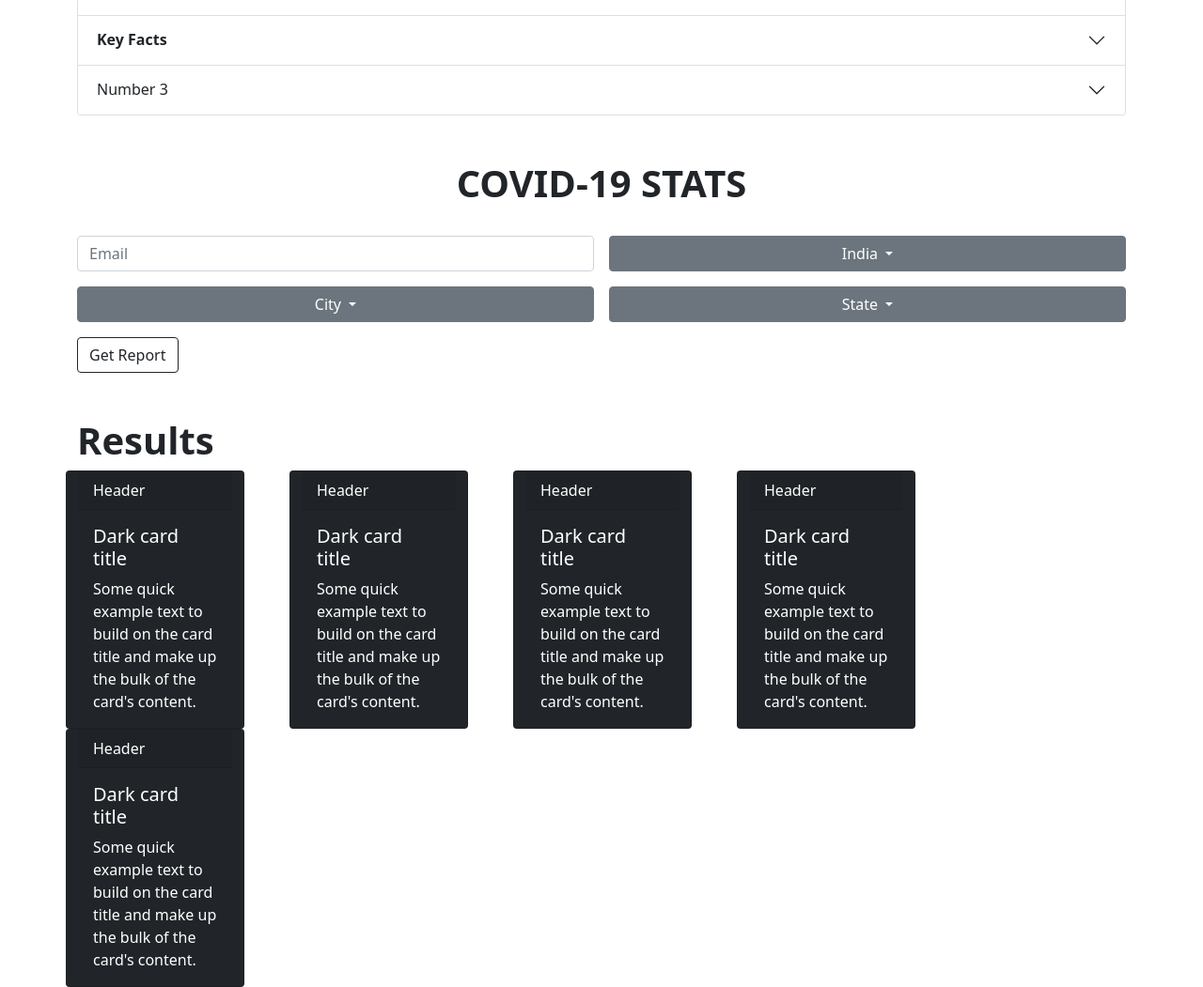
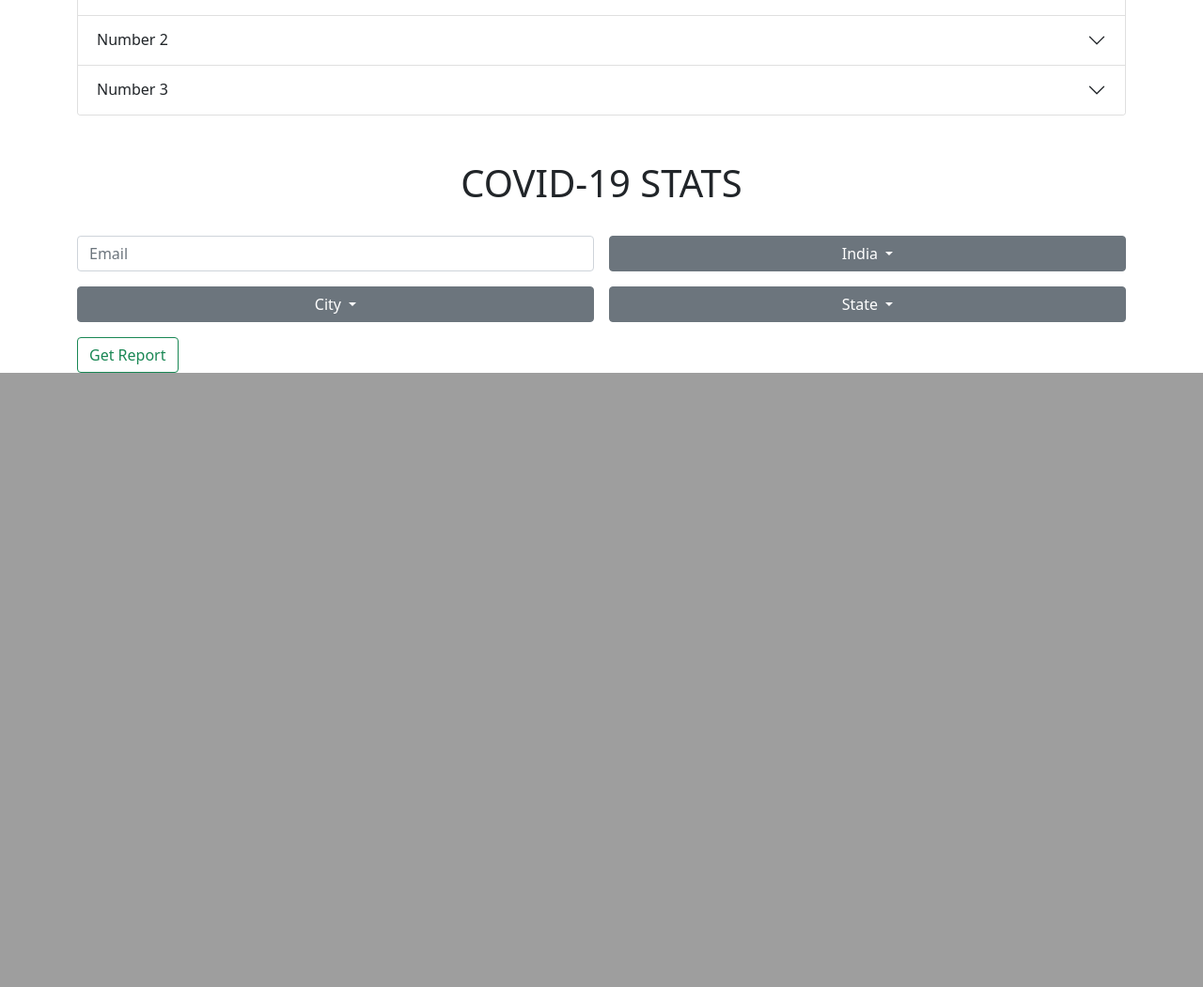
Before and after one commit to CEMK-SKR/covid19-tracker-using-flask-and-rapid-api, a Flask app: page / in a window 1280 px wide. Shown: the part 719-1770 px from the top of the page at 94% size. After the commit the page ends 1116 px from the top, so only its background shows below. Run offline with Flask 2, Linux system fonts and the light colour scheme.

Commit message:
Update index.html

```diff
--- a/Covid-19/templates/index.html
+++ b/Covid-19/templates/index.html
@@ -21,7 +21,7 @@
                 <h2 class="accordion-header" id="headingOne">
                     <button class="accordion-button" type="button" data-bs-toggle="collapse" data-bs-target="#collapseOne"
                         aria-expanded="true" aria-controls="collapseOne">
-                        <strong>Coronavirus Disease 2019 (COVID-19)</strong>
+                        Coronavirus Disease 2019 (COVID-19)
                     </button>
                 </h2>
                 <div id="collapseOne" class="accordion-collapse collapse show" aria-labelledby="headingOne"
@@ -31,14 +31,11 @@
                             <img src="https://www.cdc.gov/dotw/covid-19/images/main_928px.jpg" class="card-img custom-height" alt="Covid">
                             <div class="card-img-overlay">
                                 <h5 class="card-title">Card title</h5>
-                                <p class="card-text"><strong>COVID-19</strong> is a respiratory disease caused by <strong>SARS-CoV-2</strong>, a new coronavirus discovered
-                                     in 2019. The virus is thought to spread mainly from person to person through respiratory droplets produced when an infected person coughs, sneezes, or
-                                talks. Some people who are infected may not have symptoms. For people who have symptoms, illness can range from mild to
-                                severe. Adults 65 years and older and people of any age with underlying medical conditions are at higher risk for severe
-                                illness.</p>
-                                <p class="card-text">The virus that causes <strong>COVID-19</strong> spreads very easily between people, especially when an infected person coughs, sneezes,
-                                or talks. Information from the ongoing pandemic suggests that the virus spreads more efficiently than influenza but not
-                                as efficiently as measles, which is highly contagious.</p>
+                                <p class="card-text">Lorem ipsum, dolor sit amet consectetur adipisicing elit.
+                                    Ab doloremque totam quis ratione, voluptatum iste error. Nesciunt, sapiente,
+                                     ratione dolor aut ipsum neque consequuntur doloremque laboriosam possimus
+                                     aperiam qui nisi!</p>
+                                <p class="card-text">This is a card footer</p>
                             </div>
                         </div>
                     </div>
@@ -48,29 +45,15 @@
                 <h2 class="accordion-header" id="headingTwo">
                     <button class="accordion-button collapsed" type="button" data-bs-toggle="collapse"
                         data-bs-target="#collapseTwo" aria-expanded="false" aria-controls="collapseTwo">
-                        <strong>Key Facts</strong>
+                        Number 2
                     </button>
                 </h2>
                 <div id="collapseTwo" class="accordion-collapse collapse" aria-labelledby="headingTwo"
                     data-bs-parent="#accordionExample">
                     <div class="accordion-body">
-                        <ul class="card-text list-group">
-                            <li class="list-group-item list-group-item-dark">The virus that causes COVID-19 can spread through respiratory
-                                droplets when
-                                an infected person coughs, sneezes, or talks.</li>
-                            <li class="list-group-item list-group-item-dark">Symptoms may appear 2-14 days after someone is exposed to the virus
-                                and can
-                                include fever, chills, and cough.</li>
-                            <li class="list-group-item list-group-item-dark">Some people who are infected may not have symptoms, which is why
-                                everyone
-                                should take everyday preventive actions.</li>
-                            <li class="list-group-item list-group-item-dark">Anyone can have severe illness from COVID-19, especially older
-                                adults and
-                                people of any age with underlying conditions.</li>
-                            <li class="list-group-item list-group-item-dark">If you test positive or negative for any COVID-19 test, you still
-                                should
-                                take steps to protect yourself and others.</li>
-                        </ul>
+                        Lorem ipsum dolor sit
+                        amet consectetur adipisicing elit. Sit ha
+                        rum incidunt recusandae perspiciatis dolorum totam ex a cumque! Earum, ad!
                     </div>
                 </div>
             </div>
@@ -93,8 +76,8 @@
         </div>
     </div>
 
-    <div class="container mt-5 mb-2">
-        <h1 class="text-center"><strong>COVID-19 STATS</strong></h1>
+    <div class="container mt-5">
+        <h1 class="text-center">COVID-19 STATS</h1>
         <br>
         <form class="row g-3">
             <div class="col-md-6">
@@ -106,7 +89,7 @@
                     <button class="btn btn-secondary  dropdown-toggle custom-width" type="button" id="dropdownMenuButton1" data-bs-toggle="dropdown" aria-expanded="false">
                       India
                     </button>
-                    <ul class="dropdown-menu customWidth">
+                    <ul class="dropdown-menu custom-width">
                         <li><a class="dropdown-item" href="#">India</a></li>
                       </ul>
                   </div>
@@ -116,7 +99,7 @@
                     <button class="btn btn-secondary  dropdown-toggle custom-width" type="button" id="dropdownMenuButton1" data-bs-toggle="dropdown" aria-expanded="false">
                       City
                     </button>
-                    <ul class="dropdown-menu customWidth">
+                    <ul class="dropdown-menu custom-width">
                         <li><a class="dropdown-item" href="#">Regular link</a></li>
                         <li><a class="dropdown-item active" href="#" aria-current="true">Active link</a></li>
                         <li><a class="dropdown-item" href="#">Another link</a></li>
@@ -129,7 +112,7 @@
                     <button class="btn btn-secondary  dropdown-toggle custom-width" type="button" id="dropdownMenuButton1" data-bs-toggle="dropdown" aria-expanded="false">
                       State
                     </button>
-                    <ul class="dropdown-menu customWidth">
+                    <ul class="dropdown-menu custom-width">
                         <li><a class="dropdown-item" href="#">Regular link</a></li>
                         <li><a class="dropdown-item active" href="#" aria-current="true">Active link</a></li>
                         <li><a class="dropdown-item" href="#">Another link</a></li>
@@ -137,57 +120,10 @@
                   </div>
             </div>
             <div class="col-12">
-                <button type="submit" class="btn btn-outline-dark">Get Report</button>
+                <button type="submit" class="btn btn-outline-success">Get Report</button>
             </div>
         </form>
     </div>
-
-    <div class="container mt-5">
-        <h1><strong>Results</strong></h1>
-        <div class="row">
-            <div class="card text-white bg-dark me-5 col-md-2">
-                <div class="card-header">Header</div>
-                <div class="card-body">
-                    <h5 class="card-title">Dark card title</h5>
-                    <p class="card-text">Some quick example text to build on the card title and make up the bulk of the card's
-                        content.</p>
-                </div>
-            </div>
-            <div class="card text-white bg-dark me-5 col-md-2">
-                <div class="card-header">Header</div>
-                <div class="card-body">
-                    <h5 class="card-title">Dark card title</h5>
-                    <p class="card-text">Some quick example text to build on the card title and make up the bulk of the card's
-                        content.</p>
-                </div>
-            </div>
-            <div class="card text-white bg-dark me-5 col-md-2">
-                <div class="card-header">Header</div>
-                <div class="card-body">
-                    <h5 class="card-title">Dark card title</h5>
-                    <p class="card-text">Some quick example text to build on the card title and make up the bulk of the card's
-                        content.</p>
-                </div>
-            </div>
-            <div class="card text-white bg-dark me-5 col-md-2">
-                <div class="card-header">Header</div>
-                <div class="card-body">
-                    <h5 class="card-title">Dark card title</h5>
-                    <p class="card-text">Some quick example text to build on the card title and make up the bulk of the card's
-                        content.</p>
-                </div>
-            </div>
-            <div class="card text-white bg-dark col-md-2">
-                <div class="card-header">Header</div>
-                <div class="card-body">
-                    <h5 class="card-title">Dark card title</h5>
-                    <p class="card-text">Some quick example text to build on the card title and make up the bulk of the card's
-                        content.</p>
-                </div>
-            </div>
-        </div>
-    </div>
-
 
     <!-- Optional JavaScript; choose one of the two! -->
 
```
